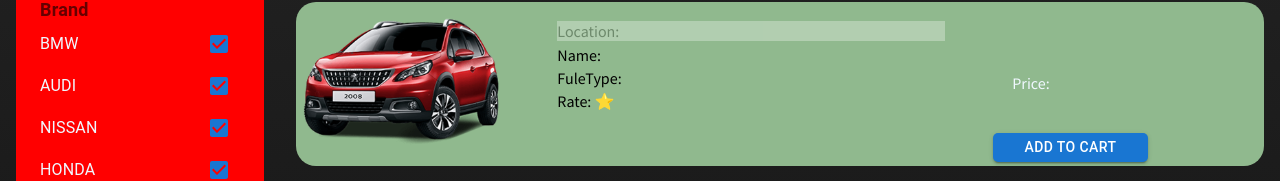
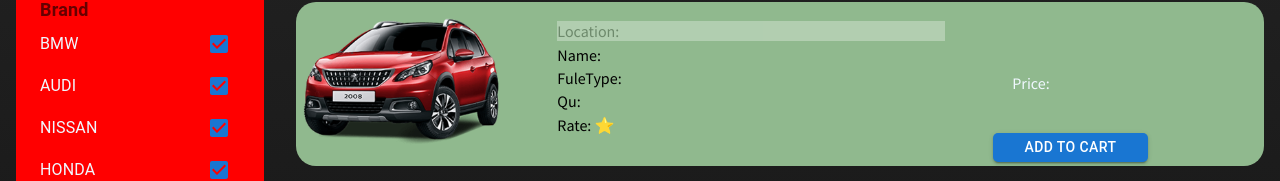
Before and after one commit to HNOONa-0/Carpool, a React (Create React App) app: page /product in a window 1280 px wide. Shown: the part 122-303 px from the top of the page. Built offline with nearby package versions, Linux system fonts and the light colour scheme.

Commit message:
Update card view

```diff
--- a/src/Components/newcard.js
+++ b/src/Components/newcard.js
@@ -2,7 +2,7 @@
 import React from 'react'
 import MyImage from '../images/2008.png';
 import { Button } from '@mui/material';
-const newcard = ({ carname, carprise, carfuletype, carimages, carlocation, carrating,setTempCartProduct }) => {
+const newcard = ({ carname, carprise, carfuletype, carimages, carlocation, carrating,setTempCartProduct,stock }) => {
     return (
         <div class="ranCarPage">
             <div class="ranCarImage">
@@ -17,6 +17,9 @@
                 </h4>
                 <h4>
                     FuleType: {carfuletype}
+                </h4>
+                <h4>
+                    Qu: {stock}
                 </h4>
                 <h4>
                     Rate: {carrating}⭐
```
